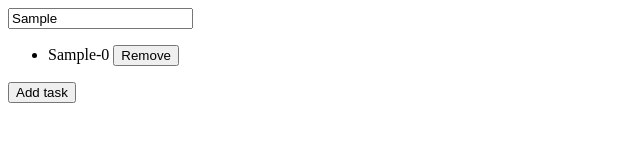
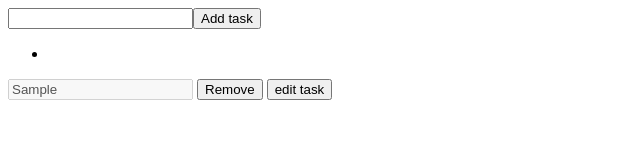
Before and after one commit to ykycha-kolot/Vue-Learn, a plain HTML site: page Vue-Learn/index.html in a window 1280 px wide. Both pictures are taken after typing "Sample" into the empty fields and a click on the button "Add task". Shown: the whole page, without its empty margins (0-640 px from the left). Drawn offline with nearby package versions, Linux system fonts and the light colour scheme.

Commit message:
app todo list

```diff
--- a/Vue-Learn/JS/scripts.js
+++ b/Vue-Learn/JS/scripts.js
@@ -2,18 +2,24 @@ var app = new Vue({
     el: '#app',
     data: {
         list: [],
-        taskName: ''
+        taskName: '',
+        disabled: true,
     },
     methods: {
         addTask(){
-            let elem = this.taskName;
-            this.list.push(elem);
-            elem = '';
-            console.log(this.list)
+            this.list.push(this.taskName);
+            this.taskName = '';
         },
         removeTask(index){
             this.list.splice(index, 1);
-            console.log(index);
+        },
+        modifyTask(index){
+            console.log(this.list[index]);
+            this.list[index].disabled = false;
+            console.log(this.list[index].disabled);
+        },
+        saveTask(){
+
         }
     }
 });
--- a/Vue-Learn/index.html
+++ b/Vue-Learn/index.html
@@ -5,11 +5,17 @@
 </head>
 <body>
 <div id="app">
-  <input v-model="taskName">
+  <input v-model="taskName"><button @click="addTask" @keyup.enter="addTask">Add task</button>
   <ul>
-    <li v-for="(task, index) in list" :key="index">{{ task }}-{{index}} <button @click="removeTask(index)">Remove</button></li>
+    <li v-for="(task, index) in list" :key="index">
+
+    </li>
   </ul>
-  <button @click="addTask" @keyup.enter="addTask">Add task</button>
+  <template v-for="(task, index) in list">
+    <input :disabled="disabled" :value="task" :key="index"/>
+    <button @click="removeTask(index)">Remove</button>
+    <button @click="modifyTask(index)">edit task</button></li>
+  </template>
 </div>
 <script src="https://unpkg.com/vue"></script>
 <script src="js/scripts.js"></script>
```
